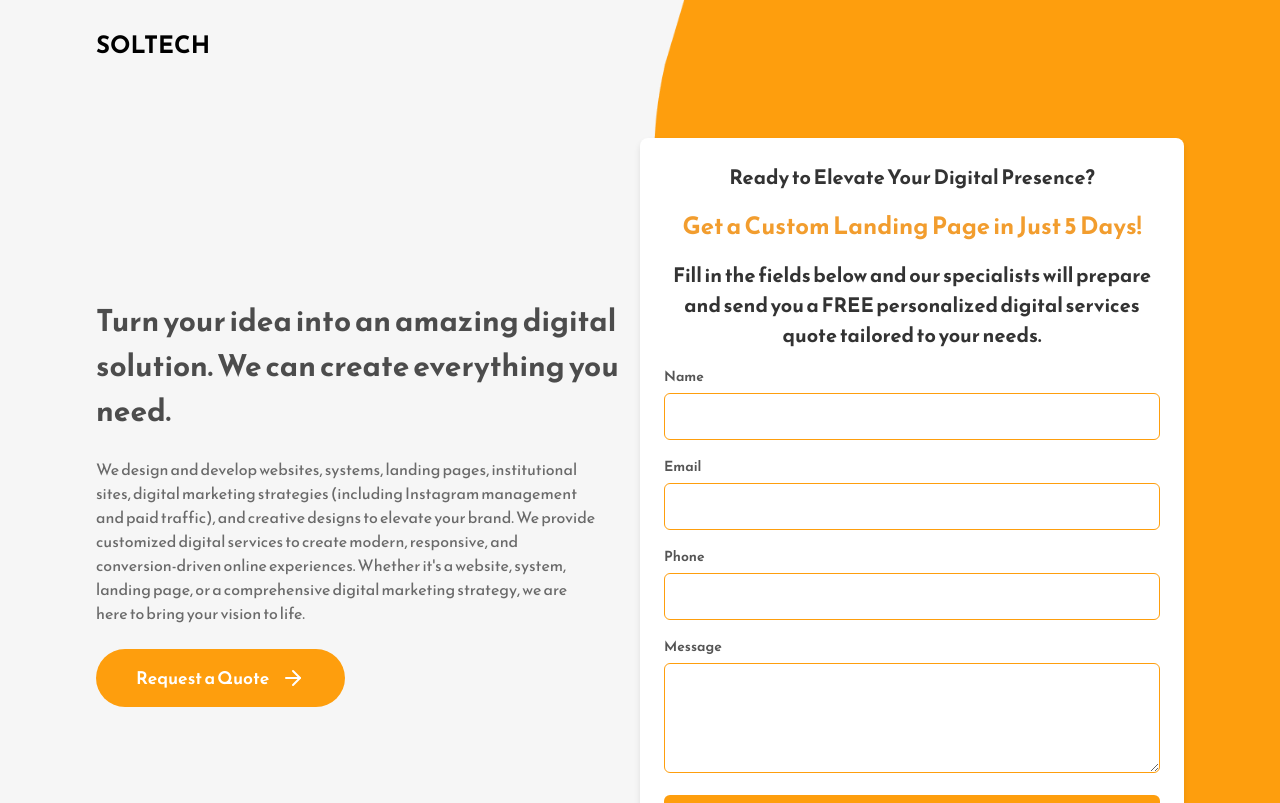
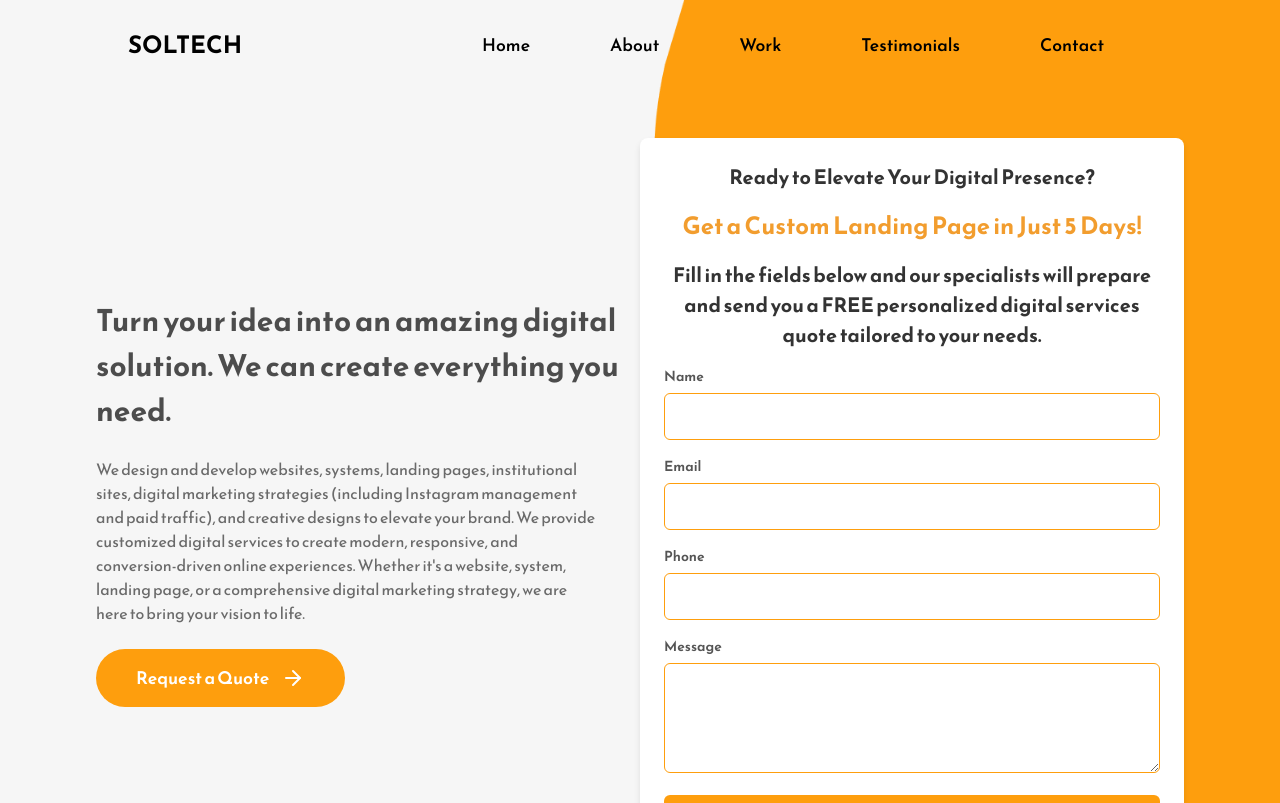
Before and after one commit to en20/template-landing-page, a React (Create React App) app: page / in a window 1280 px wide. Shown: the top 803 px of the page. Built offline with nearby package versions, Linux system fonts and the light colour scheme.

Commit message:
feat: Add section IDs and smooth scrolling navigation

```diff
--- a/src/Components/About.js
+++ b/src/Components/About.js
@@ -4,6 +4,7 @@ import AboutBackgroundImage from "../Assets/rb_2149565903.png";
 
 const About = () => {
   return (
+    <div id="about">
       <div className="about-section-container">
         <div className="about-background-image-container">
           <img src={AboutBackground} alt="" />
@@ -29,13 +30,14 @@ const About = () => {
             SSL security certificate, a lightweight, fast, beautiful, modern, and
             responsive page, reliable emails, an easy-to-use CMS system,
             professional images, persuasive texts, and knowledge of digital
-          marketing strategies? Don’t worry, we take care of all of that—just
+            marketing strategies? Don't worry, we take care of all of that—just
             enjoy the results!
           </p>
           <p className="primary-text"></p>
           <div className="about-buttons-container"></div>
         </div>
       </div>
+    </div>
   );
 };
 
--- a/src/Components/Contact.js
+++ b/src/Components/Contact.js
@@ -2,7 +2,7 @@ import React from "react";
 
 const Contact = () => {
   return (
-    <div className="contact-page-wrapper">
+    <div id="contact" className="contact-section-wrapper">
       <h1 className="primary-heading">Have Question In Mind?</h1>
       <h1 className="primary-heading">Let Us Help You</h1>
       <div className="contact-form-container">
--- a/src/Components/Home.js
+++ b/src/Components/Home.js
@@ -121,7 +121,7 @@ const Home = () => {
   }
 
   return (
-    <div className="home-container">
+    <div id="home" className="home-container">
       <Navbar />
       <div className="home-banner-container">
         <div className="home-bannerImage-container">
--- /dev/null
+++ b/src/Components/Navbar.css
@@ -0,0 +1,63 @@
+nav {
+  display: flex;
+  align-items: center;
+  justify-content: space-between;
+  padding: 1rem 2rem;
+  width: 100%;
+}
+
+.nav-logo-container {
+  display: flex;
+  align-items: center;
+}
+
+.nav-logo-container h1 {
+  margin: 0;
+  text-align: left;
+}
+
+.navbar-links-container {
+  display: flex;
+  gap: 2rem;
+}
+
+.navbar-links-container a {
+  text-decoration: none;
+  color: black;
+  font-weight: 500;
+  transition: all 0.2s;
+}
+
+.navbar-links-container a:hover {
+  color: #4c4c4c;
+}
+
+.navbar-menu-container {
+  display: none;
+}
+
+/* Mobile responsiveness */
+@media (max-width: 768px) {
+  nav {
+    padding: 1rem;
+  }
+
+  .navbar-links-container {
+    display: none;
+  }
+
+  .navbar-menu-container {
+    display: flex;
+    align-items: center;
+    justify-content: flex-end;
+    margin-left: auto;
+  }
+
+  .nav-logo-container {
+    justify-content: flex-start;
+  }
+
+  .nav-logo-container h1 {
+    padding-left: 0;
+  }
+}
--- a/src/Components/Navbar.js
+++ b/src/Components/Navbar.js
@@ -13,6 +13,8 @@ import InfoIcon from "@mui/icons-material/Info";
 import CommentRoundedIcon from "@mui/icons-material/CommentRounded";
 import PhoneRoundedIcon from "@mui/icons-material/PhoneRounded";
 import ShoppingCartRoundedIcon from "@mui/icons-material/ShoppingCartRounded";
+import MenuIcon from '@mui/icons-material/Menu';
+import './Navbar.css';
 
 const Navbar = () => {
   const [openMenu, setOpenMenu] = useState(false);
@@ -20,33 +22,52 @@ const Navbar = () => {
     {
       text: "Home",
       icon: <HomeIcon />,
+      id: "home"
     },
     {
       text: "About",
       icon: <InfoIcon />,
+      id: "about"
+    },
+    {
+      text: "Work",
+      icon: <CommentRoundedIcon />,
+      id: "work"
     },
     {
       text: "Testimonials",
       icon: <CommentRoundedIcon />,
+      id: "testimonial"
     },
     {
       text: "Contact",
       icon: <PhoneRoundedIcon />,
-    },
-    {
-      text: "Cart",
-      icon: <ShoppingCartRoundedIcon />,
-    },
+      id: "contact"
+    }
   ];
+
+  const handleClick = (id) => {
+    setOpenMenu(false);
+    const element = document.getElementById(id);
+    if (element) {
+      element.scrollIntoView({ behavior: 'smooth' });
+    }
+  };
+
   return (
     <nav>
       <div className="nav-logo-container">
         <h1>SOLTECH</h1>
       </div>
       <div className="navbar-links-container">
+        {menuOptions.map((item) => (
+          <a href="#" key={item.text} onClick={() => handleClick(item.id)}>
+            {item.text}
+          </a>
+        ))}
       </div>
       <div className="navbar-menu-container">
-
+        <MenuIcon onClick={() => setOpenMenu(true)} />
       </div>
       <Drawer open={openMenu} onClose={() => setOpenMenu(false)} anchor="right">
         <Box
@@ -58,7 +79,7 @@ const Navbar = () => {
           <List>
             {menuOptions.map((item) => (
               <ListItem key={item.text} disablePadding>
-                <ListItemButton>
+                <ListItemButton onClick={() => handleClick(item.id)}>
                   <ListItemIcon>{item.icon}</ListItemIcon>
                   <ListItemText primary={item.text} />
                 </ListItemButton>
--- a/src/Components/Testimonial.js
+++ b/src/Components/Testimonial.js
@@ -4,7 +4,7 @@ import { AiFillStar } from "react-icons/ai";
 
 const Testimonial = () => {
   return (
-    <div className="work-section-wrapper">
+    <div id="testimonial" className="testimonial-section-wrapper">
       <div className="work-section-top">
         <p className="primary-subheading">Testimonial</p>
         <h1 className="primary-heading">What They Are Saying</h1>
--- a/src/Components/Work.js
+++ b/src/Components/Work.js
@@ -22,7 +22,7 @@ const Work = () => {
     },
   ];
   return (
-    <div className="work-section-wrapper">
+    <div id="work" className="work-section-wrapper">
       <div className="work-section-top">
         <p className="primary-subheading">Our Work</p>
         <h1 className="primary-heading">How it works?</h1>
```
Lines whose indentation alone changed are shown as unchanged.
